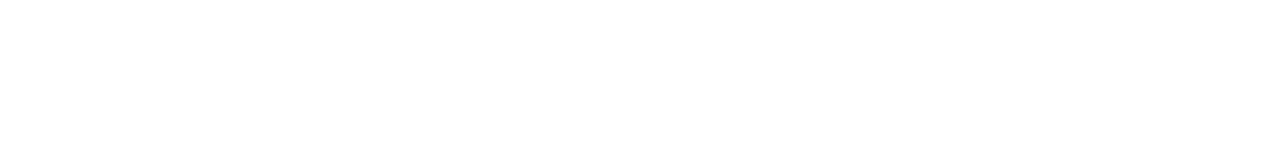
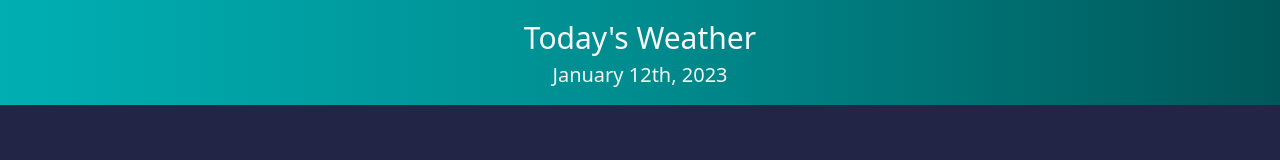
Before and after one commit to kcschaefs/weather-app, a plain HTML site: page index.html in a window 1280 px wide. Drawn offline with nearby package versions, Linux system fonts and the light colour scheme.

Commit message:
added and connected all files, started layout setup

```diff
--- /dev/null
+++ b/assets/css/style.css
@@ -0,0 +1,25 @@
+:root {
+  --dark: #222546;
+  --white: #F7F8FA;
+  --green: #008C8F;
+  --blue: #376AA9;
+  --purple: #735AB6;
+}
+
+body {
+  background-color: var(--dark);
+  color: var(--white);
+}
+
+.header {
+  background-color: var(--green);
+background: linear-gradient(270deg, rgba(0,87,89,1) 0%, rgba(0,140,143,1) 50%, rgba(0,175,179,1) 100%);
+  color: var(--white);
+  text-align: center;
+  font-size: 30px;;
+  padding: 15px 0px 15px 0px;
+}
+
+#currentDate {
+  font-size: 20px;
+}
--- /dev/null
+++ b/assets/js/script.js
@@ -0,0 +1,22 @@
+
+$(function () {
+
+
+  const dateEl = $("#currentDate");
+  const today = moment().format("MMMM Do, YYYY");
+  dateEl[0].innerHTML = today;
+  console.log(dateEl);
+
+
+
+  // search for multpile cities, each city will populate a button under the search bar to link back to that city data (two entry points into the same API)
+
+
+  // city names need to be stored in local data
+
+  // will need to convert temp from kelvin to faranheit
+
+
+  // get icons here http://openweathermap.org/img/wn/$%7Bicon%7D@2x.png
+  // or here https://openweathermap.org/weather-conditions
+});
--- a/index.html
+++ b/index.html
@@ -1,8 +1,46 @@
-<!-- search bar for city and search button are what you see when you log in -->
-<!-- upon search, data will show to the right for 5 day forecast for the city you searched -->
-<!-- search for multpile cities, each city will populate a button under the search bar to link back to that city data (two entry points into the same API) -->
-<!-- city names need to be stored in local data -->
-<!-- will need to convert temp from kelvin to faranheit -->
+<!DOCTYPE html>
+<html lang="en">
 
-<!-- get icons here http://openweathermap.org/img/wn/$%7Bicon%7D@2x.png -->
-<!-- or here https://openweathermap.org/weather-conditions -->
+<head>
+  <meta charset="UTF-8">
+  <meta name="viewport" content="width=device-width, initial-scale=1.0">
+  <title>Weather Dashboard</title>
+  <link rel="stylesheet" href="https://stackpath.bootstrapcdn.com/bootstrap/5.0.0-alpha1/css/bootstrap.min.css"
+    integrity="sha384-r4NyP46KrjDleawBgD5tp8Y7UzmLA05oM1iAEQ17CSuDqnUK2+k9luXQOfXJCJ4I" crossorigin="anonymous">
+  <script src="https://cdn.jsdelivr.net/npm/popper.js@1.16.0/dist/umd/popper.min.js"
+    integrity="sha384-Q6E9RHvbIyZFJoft+2mJbHaEWldlvI9IOYy5n3zV9zzTtmI3UksdQRVvoxMfooAo"
+    crossorigin="anonymous"></script>
+  <script src="https://stackpath.bootstrapcdn.com/bootstrap/5.0.0-alpha1/js/bootstrap.min.js"
+    integrity="sha384-oesi62hOLfzrys4LxRF63OJCXdXDipiYWBnvTl9Y9/TRlw5xlKIEHpNyvvDShgf/"
+    crossorigin="anonymous"></script>
+  <link rel="stylesheet" href="./assets/css/style.css">
+</head>
+
+<body>
+
+  <header class="header">
+    <div>Today's Weather</div>
+    <div id="currentDate"></div>
+  </header>
+
+  <section>
+    <div class="container-fluid">
+
+
+
+
+
+    </div>
+  </section>
+
+  <!-- search bar for city and search button are what you see when you log in -->
+
+  <!-- upon search, data will show to the right for 5 day forecast for the city you searched -->
+
+
+  <script src="https://cdnjs.cloudflare.com/ajax/libs/jquery/3.2.1/jquery.min.js"></script>
+  <script src="https://cdn.jsdelivr.net/npm/moment@2.29.4/moment.min.js"></script>
+  <script src="./assets/js/script.js"></script>
+</body>
+
+</html>
```
Also changed, not shown: 2 other files.
